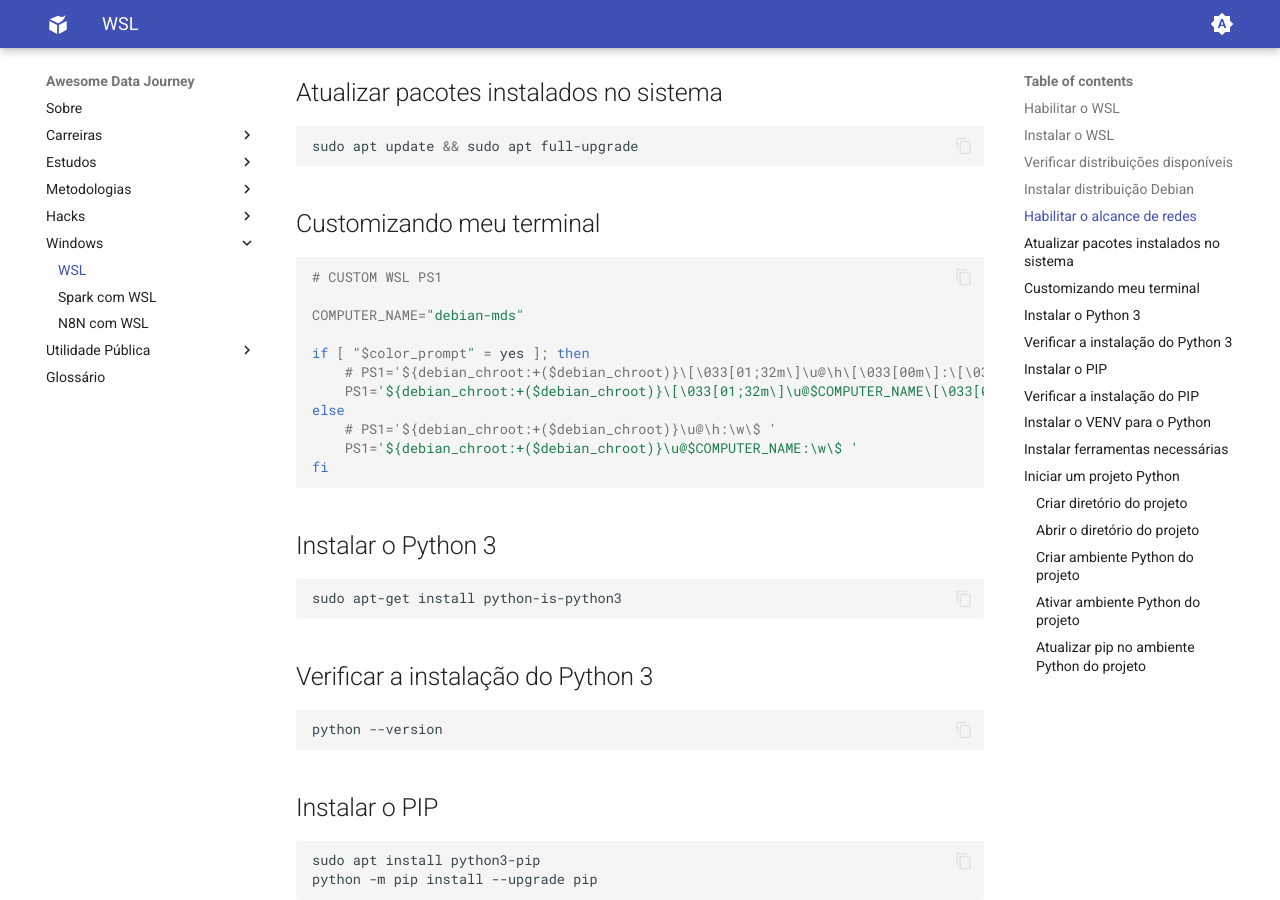
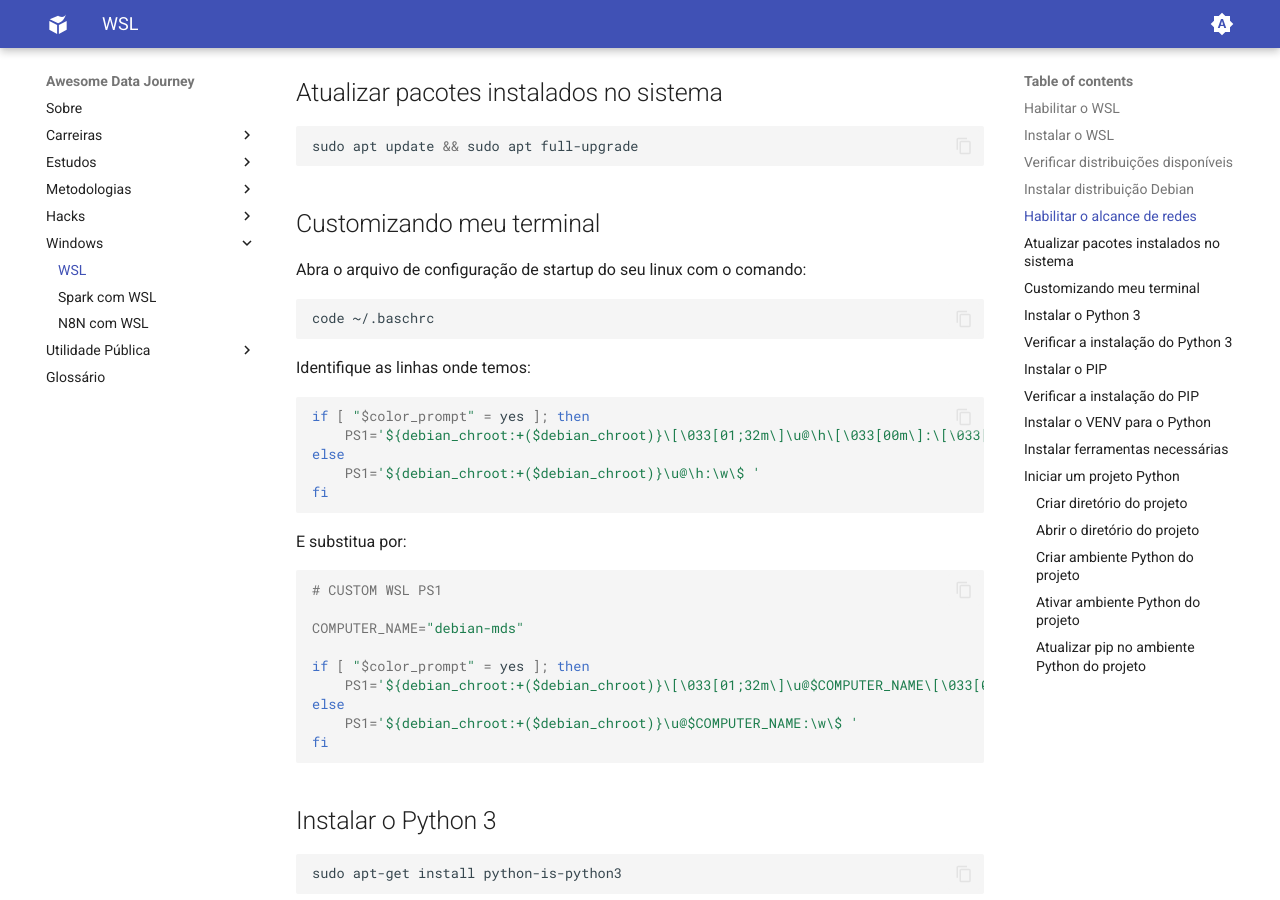
Before and after one commit to andersonbraz/andersonbraz.github.io, an MkDocs documentation site: the page built from docs/os-win/wsl.md, in a window 1280 px wide and 900 px high, scrolled down 1360 px. Built offline with MkDocs 1.6.1 and Material for MkDocs 9.7.7, drawn with Linux system fonts in a browser that asks for light colours.

Commit message:
Update Project.

````diff
--- a/docs/os-win/wsl.md
+++ b/docs/os-win/wsl.md
@@ -50,16 +50,32 @@ sudo apt update && sudo apt full-upgrade
 
 ## Customizando meu terminal
 
+Abra o arquivo de configuração de startup do seu linux com o comando:
+
+```shell
+code ~/.baschrc
+```
+
+Identifique as linhas onde temos:
+
+```shell
+if [ "$color_prompt" = yes ]; then
+    PS1='${debian_chroot:+($debian_chroot)}\[\033[01;32m\]\u@\h\[\033[00m\]:\[\033[01;34m\]\w\[\033[00m\]\$ '
+else
+    PS1='${debian_chroot:+($debian_chroot)}\u@\h:\w\$ '
+fi
+```
+
+E substitua por:
+
 ```shell
 # CUSTOM WSL PS1
 
 COMPUTER_NAME="debian-mds"
 
 if [ "$color_prompt" = yes ]; then
-    # PS1='${debian_chroot:+($debian_chroot)}\[\033[01;32m\]\u@\h\[\033[00m\]:\[\033[01;34m\]\w\[\033[00m\]\$ '
     PS1='${debian_chroot:+($debian_chroot)}\[\033[01;32m\]\u@$COMPUTER_NAME\[\033[00m\]:\[\033[01;34m\]\w\[\033[00m\]\$ '
 else
-    # PS1='${debian_chroot:+($debian_chroot)}\u@\h:\w\$ '
     PS1='${debian_chroot:+($debian_chroot)}\u@$COMPUTER_NAME:\w\$ '
 fi
 ```
````
